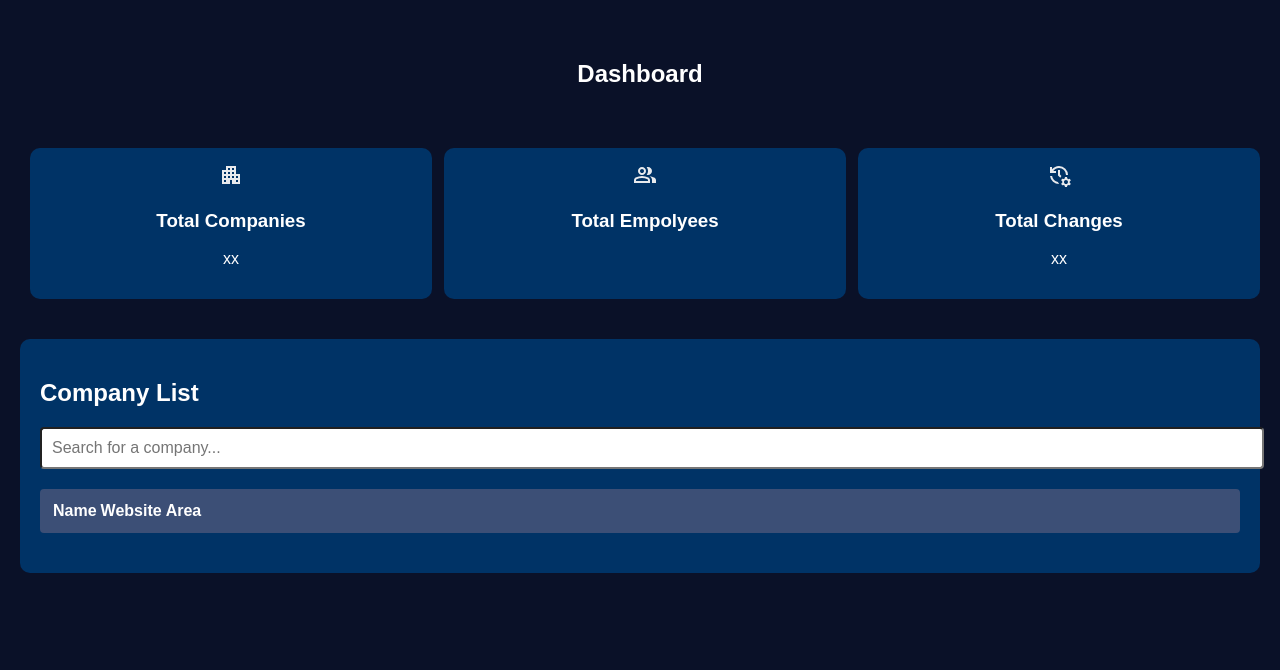
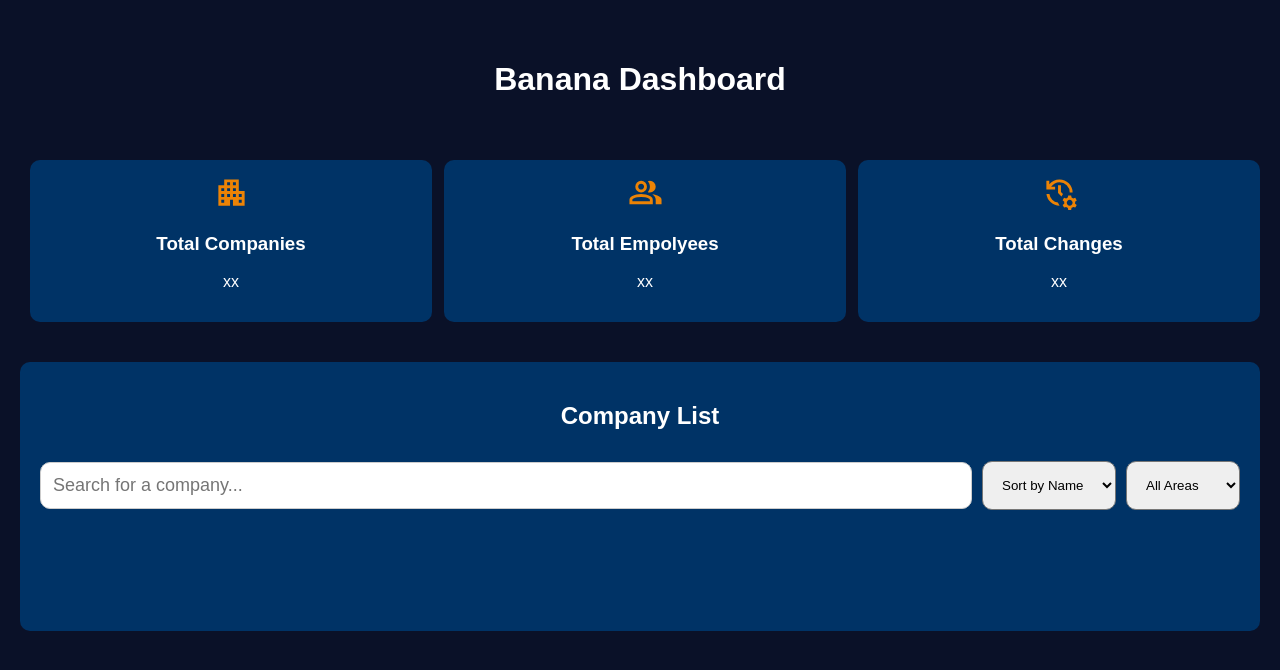
Before and after one commit to LemoneyShark/project_db, a FastAPI app: page /dashboard in a window 1280 px wide. Shown: the top 670 px of the page. Run offline with FastAPI, Linux system fonts and the light colour scheme; lists and menus that the app fills with data are empty.

Commit message:
clicklist sorting filter

```diff
--- a/db.py
+++ b/db.py
@@ -2,7 +2,7 @@
 import pyodbc
 conn_str = (
     "DRIVER={ODBC Driver 17 for SQL Server};"
-    "SERVER=LAPTOP-ES3P0PGD\\SQLEXPRESS;"  # ใช้สองแบ็คสแลชเพื่อ escape
+    "SERVER=localhost\\SQLEXPRESS;"  # ใช้สองแบ็คสแลชเพื่อ escape
     "DATABASE=aihitdata;"
     "Trusted_Connection=yes;"
 )
--- a/static/dashboard.js
+++ b/static/dashboard.js
@@ -2,41 +2,42 @@
 let currentPage = 1;
 const companiesPerPage = 10; // จำนวนบริษัทต่อหน้า
 
-// ฟังก์ชันสำหรับดึงข้อมูลจาก API
+// ฟังก์ชันดึงข้อมูลจาก API
 async function fetchCompanies() {
     try {
-        const response = await fetch('/companies');
+        const response = await fetch('/companies'); // เรียก API
         const result = await response.json();
         companies = result.data;
 
-        // แสดงบริษัททั้งหมด
-        displayCompanies();
-        setupPagination();
+        // เริ่มต้นแสดงข้อมูล
+        filterAndSortCompanies();
+        setupPagination(companies);
     } catch (error) {
         console.error('Error fetching companies:', error);
     }
 }
 
-// ฟังก์ชันสำหรับแสดงรายชื่อบริษัททั้งหมดหรือบริษัทที่กรองแล้ว
-function displayCompanies() {
-    const companyTable = document.getElementById("companyTable");
-    companyTable.innerHTML = ''; // เคลียร์ข้อมูลเก่า
+// ฟังก์ชันแสดงข้อมูลบริษัทตามหน้าและการกรอง
+function displayCompanies(data) {
+    const companyTable = document.getElementById('companyTable');
+    companyTable.innerHTML = ''; // เคลียร์ข้อมูลเดิม
 
     // สร้างแถวหัวตาราง
     const headerRow = document.createElement('tr');
     headerRow.innerHTML = `
+
         <th>Name</th>
         <th>Website</th>
         <th>Area</th>
     `;
     companyTable.appendChild(headerRow);
 
-    // คำนวณบริษัทที่จะเริ่มต้นแสดงในแต่ละหน้า
+    // คำนวณหน้าเริ่มต้นและสิ้นสุดสำหรับการแบ่งหน้า <th>ID</th>
     const startIndex = (currentPage - 1) * companiesPerPage;
     const endIndex = startIndex + companiesPerPage;
-    const companiesToShow = companies.slice(startIndex, endIndex);
+    const companiesToShow = data.slice(startIndex, endIndex);
 
-    if (companiesToShow.length === 0    ) {
+    if (companiesToShow.length === 0) {
         const emptyRow = document.createElement('tr');
         emptyRow.innerHTML = `<td colspan="4">Not Found</td>`;
         companyTable.appendChild(emptyRow);
@@ -46,99 +47,103 @@
             row.innerHTML = `
                 <td>${company.name}</td>
                 <td>${company.website || 'N/A'}</td>
-                <td>${company.area || 0}</td>
-
+                <td>${company.area || 'N/A'}</td>
             `;
+            // คลิกที่แถวเพื่อไปหน้าอื่น <td>${company.id}</td>
+            row.addEventListener('click', () => {
+                window.location.href = `/data/${company.id}`;
+            });
             companyTable.appendChild(row);
         });
     }
 }
 
-// Live search function
-document.getElementById('searchInput').addEventListener('input', function() {
-    const searchTerm = this.value.toLowerCase();
+// ฟังก์ชันกรองและเรียงข้อมูล
+function filterAndSortCompanies() {
+    let filteredCompanies = [...companies]; // สร้างสำเนาของข้อมูล
 
-    if (searchTerm === '') {
-        // หากช่องค้นหาว่าง ให้แสดงบริษัททั้งหมด
-        fetchCompanies();
-    } else {
-        // กรองบริษัทตามคำที่ค้นหา
-        const filteredCompanies = companies.filter(company =>
-            company.name.toLowerCase().includes(searchTerm)
-        );
+    // กรองข้อมูลตามพื้นที่ (Area)
+    const areaFilter = document.getElementById('filterArea').value;
+    if (areaFilter) {
+        filteredCompanies = filteredCompanies.filter(company => company.area === areaFilter);
+    }
 
-        // แสดงเฉพาะผลลัพธ์ที่ค้นหาเจอ
-        companies = filteredCompanies.length ? filteredCompanies : [];
-        currentPage = 1; // เริ่มต้นที่หน้าที่ 1
-        displayCompanies();
-        setupPagination();
+    // ค้นหาตามชื่อหรือเว็บไซต์
+    const searchTerm = document.getElementById('searchInput').value.toLowerCase();
+    filteredCompanies = filteredCompanies.filter(company =>
+        company.name.toLowerCase().includes(searchTerm) ||
+        company.website.toLowerCase().includes(searchTerm)
+    );
+
+    // เรียงข้อมูลตามตัวเลือกที่เลือก
+    const sortBy = document.getElementById('sortBy').value;
+    filteredCompanies.sort((a, b) => {
+        if (a[sortBy] < b[sortBy]) return -1;
+        if (a[sortBy] > b[sortBy]) return 1;
+        return 0;
+    });
+
+    // แสดงผลข้อมูลที่ผ่านการกรองและเรียงแล้ว
+    displayCompanies(filteredCompanies);
+    setupPagination(filteredCompanies);
+}
+
+// ตั้งค่าปุ่มแบ่งหน้า (Pagination)
+function setupPagination(data) {
+    const totalPages = Math.ceil(data.length / companiesPerPage);
+    const pagination = document.getElementById('pagination');
+    pagination.innerHTML = ''; // ล้างปุ่มเดิม
+
+    const maxVisibleButtons = 5; // จำนวนปุ่มที่จะแสดง
+
+    let startPage = Math.max(1, currentPage - Math.floor(maxVisibleButtons / 2));
+    let endPage = Math.min(totalPages, startPage + maxVisibleButtons - 1);
+
+    if (endPage - startPage < maxVisibleButtons - 1) {
+        startPage = Math.max(1, endPage - maxVisibleButtons + 1);
     }
-});
 
-// ฟังก์ชันสำหรับตั้งค่าปุ่มแบ่งหน้า
-function setupPagination() {
-    const totalPages = Math.ceil(companies.length / companiesPerPage);
-    const pagination = document.getElementById("pagination");
-    pagination.innerHTML = ''; // เคลียร์ปุ่มเดิม
-
-    // เพิ่มปุ่มก่อนหน้า
+    // ปุ่ม "ก่อนหน้า"
     if (currentPage > 1) {
         const prevButton = document.createElement('button');
         prevButton.textContent = 'Prev';
-        prevButton.addEventListener('click', function() {
+        prevButton.addEventListener('click', () => {
             currentPage--;
-            displayCompanies();
-            setupPagination();
+            filterAndSortCompanies();
         });
         pagination.appendChild(prevButton);
     }
 
-    // กำหนดช่วงปุ่มที่จะแสดง
-    let startPage, endPage;
-    if (totalPages <= 5) {
-        startPage = 1;
-        endPage = totalPages;
-    } else {
-        startPage = Math.max(1, currentPage - 2);
-        endPage = Math.min(totalPages, currentPage + 2);
-
-        // หากหน้าปัจจุบันอยู่ใกล้สุดขอบ ให้ปรับขอบเขต
-        if (currentPage <= 3) {
-            endPage = 5; // แสดง 5 หน้าแรก
-        }
-        if (currentPage + 2 >= totalPages) {
-            startPage = totalPages - 4; // แสดง 5 หน้าสุดท้าย
-        }
-    }
-
-    // สร้างปุ่มสำหรับแต่ละหน้า
+    // ปุ่มเลขหน้า
     for (let i = startPage; i <= endPage; i++) {
         const button = document.createElement('button');
         button.textContent = i;
-        // ตรวจสอบว่าหน้าเป็นหน้าปัจจุบันและเพิ่มคลาส active
         if (i === currentPage) {
-            button.classList.add('active'); // เพิ่มคลาส active ให้กับปุ่มหน้าปัจจุบัน
+            button.classList.add('active');
         }
-        button.addEventListener('click', function() {
+        button.addEventListener('click', () => {
             currentPage = i;
-            displayCompanies();
-            setupPagination();
+            filterAndSortCompanies();
         });
         pagination.appendChild(button);
     }
 
-    // เพิ่มปุ่มถัดไป
+    // ปุ่ม "ถัดไป"
     if (currentPage < totalPages) {
         const nextButton = document.createElement('button');
         nextButton.textContent = 'Next';
-        nextButton.addEventListener('click', function() {
+        nextButton.addEventListener('click', () => {
             currentPage++;
-            displayCompanies();
-            setupPagination();
+            filterAndSortCompanies();
         });
         pagination.appendChild(nextButton);
     }
 }
 
-// เรียกใช้ฟังก์ชัน fetchCompanies เมื่อโหลดหน้าเสร็จ
+// เรียกใช้ฟังก์ชันเมื่อหน้าโหลดเสร็จ
 window.onload = fetchCompanies;
+
+// Event listeners สำหรับ Search และ Sort
+document.getElementById('searchInput').addEventListener('input', filterAndSortCompanies);
+document.getElementById('filterArea').addEventListener('change', filterAndSortCompanies);
+document.getElementById('sortBy').addEventListener('change', filterAndSortCompanies);
--- a/static/styles_dash.css
+++ b/static/styles_dash.css
@@ -37,12 +37,16 @@
     border-radius: 10px;
 }
 
+/* ปรับสไตล์สำหรับ input ค้นหา */
 input[type="text"] {
     width: 100%;
-    padding: 10px;
-    font-size: 16px;
-    border-radius: 4px;
-    margin-bottom: 20px;
+    padding: 12px;
+    margin: 12px 0;
+    font-size: 18px;
+    border: 1px solid #ccc;
+    box-sizing: border-box;
+    border-radius: 10px;
+
 }
 
 ul {
@@ -56,8 +60,31 @@
     margin-bottom: 5px;
     margin-left: 0%;
     border-radius: 4px;
-    background-color: #3C4F76; /* เทาสเลท */
 }
+
+table {
+    width: 100%;
+    border-collapse: collapse;
+    margin: 20px 0;
+    font-size: 18px;
+    text-align: left;
+}
+
+th, td {
+    padding: 12px;
+    border: 1px solid #ddd;
+}
+
+th {
+    background-color: #004080;
+    color: white;
+}
+/* เพิ่มสไตล์เมื่อ hover ที่แถว */
+tr:hover {
+    background-color: #004080;
+    cursor: pointer;
+}
+
 
 .pagination {
     display: flex;
@@ -83,3 +110,15 @@
     background-color: #0A1128; /* เทาสเลท */
     color: #FFF;
 }
+
+.controls {
+    display: flex;
+    justify-content: center;
+    margin-bottom: 10px;
+}
+
+.controls input, .controls select {
+    margin: 0 10px;
+    padding: 8px;
+    font-size: 16px;
+}
--- a/templates/dashboard.html
+++ b/templates/dashboard.html
@@ -6,6 +6,7 @@
     <title>Company List with Pagination</title>
     <link rel="stylesheet" href="/static/styles_dash.css">
     <link href="https://fonts.googleapis.com/icon?family=Material+Icons" rel="stylesheet">
+    <link rel="icon" href="static/icon.png" type="image/png">
 </head>
 <body>
 
@@ -13,21 +14,22 @@
     <div class="dashboard">
         <div class="header">
 
-            <h2><center>Dashboard </center></h2>
+            <h1><center>Banana Dashboard</center></h1>
         </div>
 
         <div class="cards">
             <div class="card" >
-                <svg xmlns="http://www.w3.org/2000/svg" height="24px" viewBox="0 -960 960 960" width="24px" fill="#e8eaed"><path d="M120-120v-560h160v-160h400v320h160v400H520v-160h-80v160H120Zm80-80h80v-80h-80v80Zm0-160h80v-80h-80v80Zm0-160h80v-80h-80v80Zm160 160h80v-80h-80v80Zm0-160h80v-80h-80v80Zm0-160h80v-80h-80v80Zm160 320h80v-80h-80v80Zm0-160h80v-80h-80v80Zm0-160h80v-80h-80v80Zm160 480h80v-80h-80v80Zm0-160h80v-80h-80v80Z"/></svg>
+                <svg xmlns="http://www.w3.org/2000/svg" height="35px" viewBox="0 -960 960 960" width="35px" fill="#EC8305"><path d="M120-120v-560h160v-160h400v320h160v400H520v-160h-80v160H120Zm80-80h80v-80h-80v80Zm0-160h80v-80h-80v80Zm0-160h80v-80h-80v80Zm160 160h80v-80h-80v80Zm0-160h80v-80h-80v80Zm0-160h80v-80h-80v80Zm160 320h80v-80h-80v80Zm0-160h80v-80h-80v80Zm0-160h80v-80h-80v80Zm160 480h80v-80h-80v80Zm0-160h80v-80h-80v80Z"/></svg>
                 <h3>Total Companies</h3>
                 <p>xx</p>
             </div>
             <div class="card">
-                <svg xmlns="http://www.w3.org/2000/svg" height="24px" viewBox="0 -960 960 960" width="24px" fill="#e8eaed"><path d="M40-160v-112q0-34 17.5-62.5T104-378q62-31 126-46.5T360-440q66 0 130 15.5T616-378q29 15 46.5 43.5T680-272v112H40Zm720 0v-120q0-44-24.5-84.5T666-434q51 6 96 20.5t84 35.5q36 20 55 44.5t19 53.5v120H760ZM360-480q-66 0-113-47t-47-113q0-66 47-113t113-47q66 0 113 47t47 113q0 66-47 113t-113 47Zm400-160q0 66-47 113t-113 47q-11 0-28-2.5t-28-5.5q27-32 41.5-71t14.5-81q0-42-14.5-81T544-792q14-5 28-6.5t28-1.5q66 0 113 47t47 113ZM120-240h480v-32q0-11-5.5-20T580-306q-54-27-109-40.5T360-360q-56 0-111 13.5T140-306q-9 5-14.5 14t-5.5 20v32Zm240-320q33 0 56.5-23.5T440-640q0-33-23.5-56.5T360-720q-33 0-56.5 23.5T280-640q0 33 23.5 56.5T360-560Zm0 320Zm0-400Z"/></svg>
+                <svg xmlns="http://www.w3.org/2000/svg" height="35px" viewBox="0 -960 960 960" width="35px" fill="#EC8305"><path d="M40-160v-112q0-34 17.5-62.5T104-378q62-31 126-46.5T360-440q66 0 130 15.5T616-378q29 15 46.5 43.5T680-272v112H40Zm720 0v-120q0-44-24.5-84.5T666-434q51 6 96 20.5t84 35.5q36 20 55 44.5t19 53.5v120H760ZM360-480q-66 0-113-47t-47-113q0-66 47-113t113-47q66 0 113 47t47 113q0 66-47 113t-113 47Zm400-160q0 66-47 113t-113 47q-11 0-28-2.5t-28-5.5q27-32 41.5-71t14.5-81q0-42-14.5-81T544-792q14-5 28-6.5t28-1.5q66 0 113 47t47 113ZM120-240h480v-32q0-11-5.5-20T580-306q-54-27-109-40.5T360-360q-56 0-111 13.5T140-306q-9 5-14.5 14t-5.5 20v32Zm240-320q33 0 56.5-23.5T440-640q0-33-23.5-56.5T360-720q-33 0-56.5 23.5T280-640q0 33 23.5 56.5T360-560Zm0 320Zm0-400Z"/></svg>
                 <h3>Total Empolyees</h3>
+                <p>xx</p>
             </div>
             <div class="card">
-                <svg xmlns="http://www.w3.org/2000/svg" height="24px" viewBox="0 -960 960 960" width="24px" fill="#e8eaed"><path d="M120-560v-240h80v94q51-64 124.5-99T480-840q150 0 255 105t105 255h-80q0-117-81.5-198.5T480-760q-69 0-129 32t-101 88h110v80H120Zm2 120h82q12 93 76.5 157.5T435-204l48 84q-138 0-242-91.5T122-440Zm412 70-94-94v-216h80v184l56 56-42 70ZM719 0l-12-60q-12-5-22.5-10.5T663-84l-58 18-40-68 46-40q-2-13-2-26t2-26l-46-40 40-68 58 18q11-8 21.5-13.5T707-340l12-60h80l12 60q12 5 23 11.5t21 14.5l58-20 40 70-46 40q2 13 2 25t-2 25l46 40-40 68-58-18q-11 8-21.5 13.5T811-60L799 0h-80Zm40-120q33 0 56.5-23.5T839-200q0-33-23.5-56.5T759-280q-33 0-56.5 23.5T679-200q0 33 23.5 56.5T759-120Z"/></svg>
+                <svg xmlns="http://www.w3.org/2000/svg" height="35px" viewBox="0 -960 960 960" width="35px" fill="#EC8305"><path d="M120-560v-240h80v94q51-64 124.5-99T480-840q150 0 255 105t105 255h-80q0-117-81.5-198.5T480-760q-69 0-129 32t-101 88h110v80H120Zm2 120h82q12 93 76.5 157.5T435-204l48 84q-138 0-242-91.5T122-440Zm412 70-94-94v-216h80v184l56 56-42 70ZM719 0l-12-60q-12-5-22.5-10.5T663-84l-58 18-40-68 46-40q-2-13-2-26t2-26l-46-40 40-68 58 18q11-8 21.5-13.5T707-340l12-60h80l12 60q12 5 23 11.5t21 14.5l58-20 40 70-46 40q2 13 2 25t-2 25l46 40-40 68-58-18q-11 8-21.5 13.5T811-60L799 0h-80Zm40-120q33 0 56.5-23.5T839-200q0-33-23.5-56.5T759-280q-33 0-56.5 23.5T679-200q0 33 23.5 56.5T759-120Z"/></svg>
                 <h3>Total Changes</h3>
                 <p>xx</p>
             </div>
@@ -36,9 +38,22 @@
 
     <!-- Company List with Pagination Section -->
     <div class="company-section">
-        <h2>Company List</h2>
+        <h2><center>Company List</center></h2>
+        <div style="display: flex; align-items: center; gap: 10px; margin-bottom: 10px;">
+        <input type="text" id="searchInput" placeholder="Search for a company...">
 
-        <input type="text" id="searchInput" placeholder="Search for a company...">
+        <select id="sortBy" style="padding: 15px; border-radius: 10px;">
+            <option value="name">Sort by Name</option>
+            <option value="id">Sort by ID</option>
+            <option value="area">Sort by Area</option>
+        </select>
+
+        <select id="filterArea" style="padding: 15px; border-radius: 10px;">
+            <option value="">All Areas</option>
+            <option value="worldwide">Worldwide</option>
+            <option value="uk">UK</option>
+        </select>
+    </div>
         <div class="table_company">
         <table id="companyTable">
             <!-- JavaScript จะสร้างข้อมูลตารางที่นี่ -->
--- a/templates/login.html
+++ b/templates/login.html
@@ -5,15 +5,16 @@
     <meta name="viewport" content="width=device-width, initial-scale=1.0">
     <title>Login Page</title>
     <link rel="stylesheet" href="/static/styles_login.css">
+    <link rel="icon" href="static/icon.png" type="image/png">
 </head>
 <body>
     <div class="container">
         <h2>Login</h2>
         <form id="loginForm">
             <label for="username">Username:</label>
-            <input type="text" id="username" name="username" required><br><br>
+            <input type="text" id="username" name="username" required placeholder="Username"><br><br>
             <label for="password">Password:</label>
-            <input type="password" id="password" name="password" required><br><br>
+            <input type="password" id="password" name="password" required placeholder="Password"><br><br>
             <button type="submit">Login</button>
         </form>
     </div>
```
Also changed, not shown: main.py (+1 -13 lines), static/icon.png (added).
